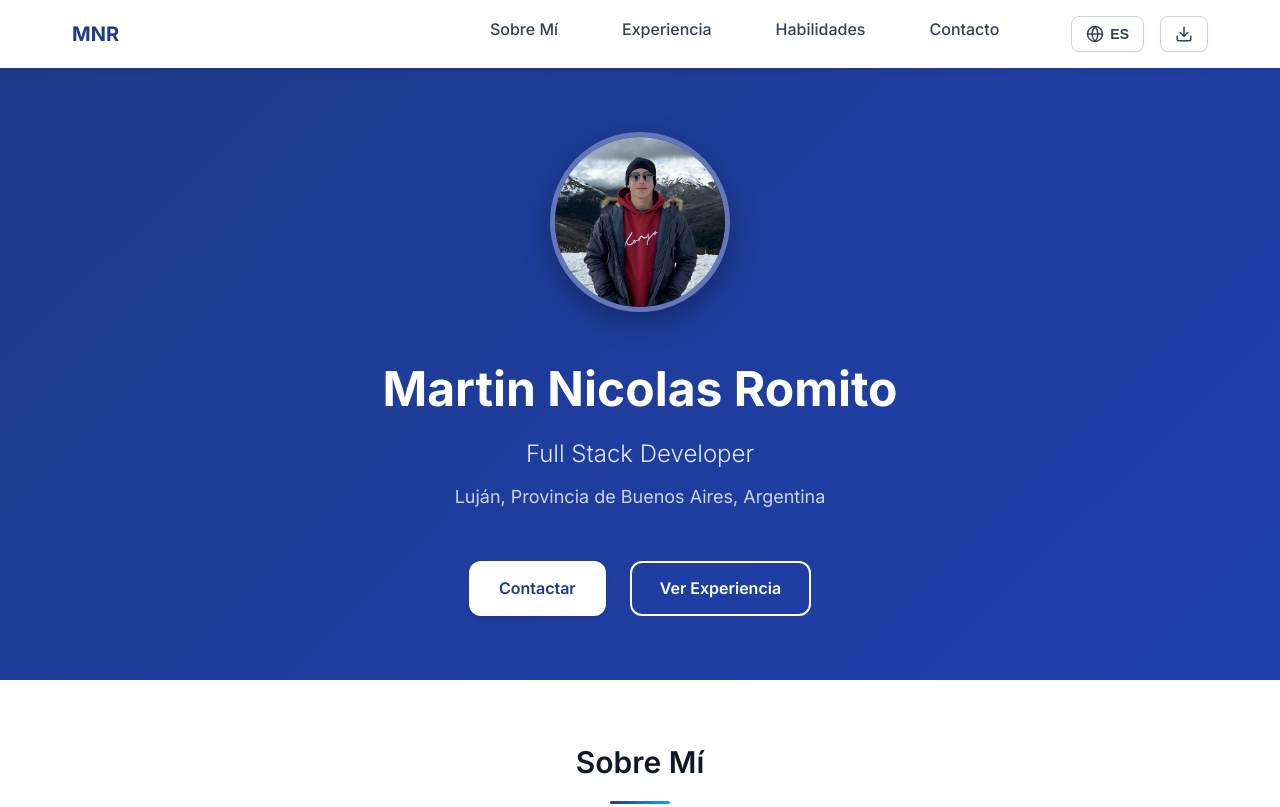
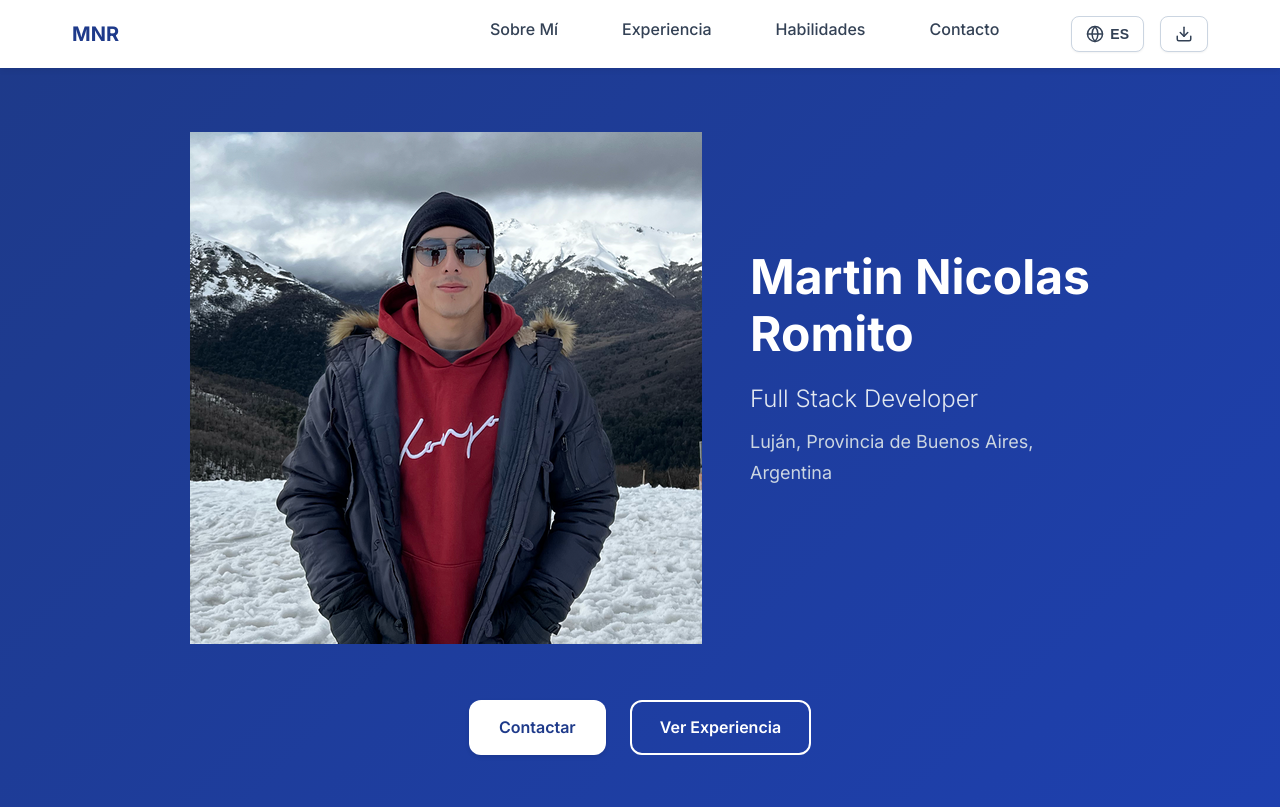
Before and after one commit to Martinromito/cv-mr, a website: page index.html in a window 1280 px wide. Shown: the top 807 px of the page. Drawn offline with Linux system fonts and the light colour scheme.

Commit message:
Reposition profile photo beside text in hero section - side-by-side layout

```diff
--- a/index.html
+++ b/index.html
@@ -59,9 +59,12 @@
                 <div class="profile-photo">
                     <img src="fotoperfil.png" alt="Martin Nicolas Romito">
                 </div>
+                <div class="hero-text">
                     <h1 class="hero-title" data-i18n="hero.title">Martin Nicolas Romito</h1>
                     <p class="hero-subtitle" data-i18n="hero.subtitle">Full Stack Developer</p>
                     <p class="hero-location" data-i18n="hero.location">Luján, Provincia de Buenos Aires, Argentina</p>
+                </div>
+            </div>
             <div class="hero-actions">
                 <a href="#contact" class="btn btn-primary" data-i18n="hero.contactBtn">Contactar</a>
                 <a href="#experience" class="btn btn-secondary" data-i18n="hero.experienceBtn">Ver Experiencia</a>
--- a/styles.css
+++ b/styles.css
@@ -244,12 +244,19 @@ a:hover {
     background: linear-gradient(135deg, var(--primary-color) 0%, var(--primary-dark) 100%);
     color: var(--white);
     padding: var(--spacing-2xl) 0;
-    text-align: center;
 }
 
 .hero-content {
-    max-width: 800px;
-    margin: 0 auto;
+    display: flex;
+    align-items: center;
+    gap: var(--spacing-xl);
+    max-width: 900px;
+    margin: 0 auto var(--spacing-xl);
+}
+
+.hero-text {
+    flex: 1;
+    text-align: left;
 }
 
 .hero-title {
@@ -277,32 +284,6 @@ a:hover {
     gap: var(--spacing-md);
     justify-content: center;
     flex-wrap: wrap;
-}
-
-/* ===========================
-   Profile Photo
-   =========================== */
-.profile-photo {
-    width: 180px;
-    height: 180px;
-    margin: 0 auto var(--spacing-xl);
-    border-radius: 50%;
-    overflow: hidden;
-    border: 5px solid rgba(255, 255, 255, 0.3);
-    box-shadow: 0 10px 30px rgba(0, 0, 0, 0.3);
-    transition: all var(--transition-base);
-}
-
-.profile-photo:hover {
-    transform: scale(1.05);
-    box-shadow: 0 15px 40px rgba(0, 0, 0, 0.4);
-}
-
-.profile-photo img {
-    width: 100%;
-    height: 100%;
-    object-fit: cover;
-    display: block;
 }
 
 /* ===========================
@@ -759,6 +740,16 @@ a:hover {
         display: flex;
     }
 
+    .hero-content {
+        flex-direction: column;
+        text-align: center;
+        gap: var(--spacing-lg);
+    }
+
+    .hero-text {
+        text-align: center;
+    }
+
     .hero-title {
         font-size: var(--font-size-3xl);
     }
```
Lines whose indentation alone changed are shown as unchanged.
